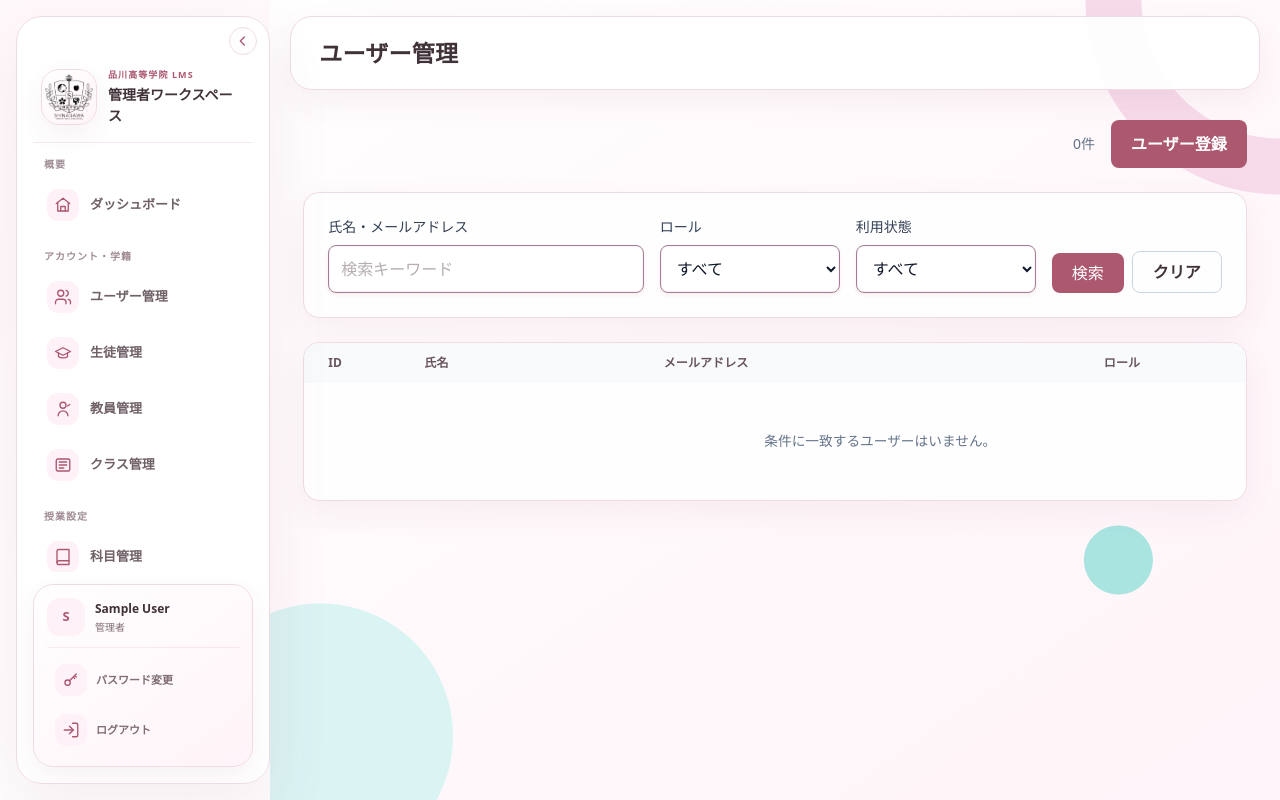
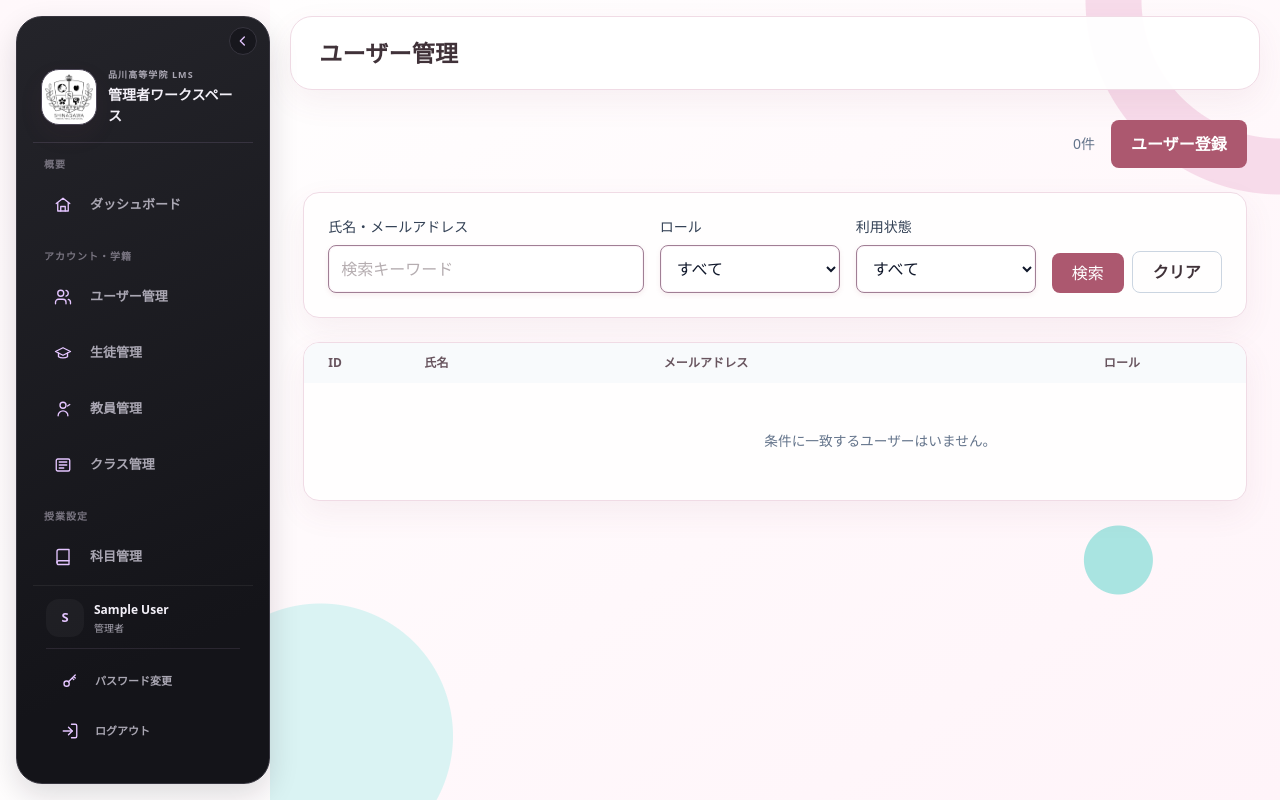
Before and after one commit to takuya0521/shinagawa-lms, a Laravel app: template resources/views/admin/users/index.blade.php in a window 1280 px wide. Run offline with Laravel 12, Linux system fonts and the light colour scheme; the template is opened without the code that fills it, so the values that code supplies are empty; the visitor is signed in with stand-in values (Sample User, id 1); style sheets or scripts are compiled from the project's sources; parts of the project's set-up code (start-up, migrations or seed data) failed here and were passed over.

Commit message:
fix: サイドバー開閉を軽量化し暗色と紫の選択光を再現

```diff
--- a/resources/css/layouts/authenticated.css
+++ b/resources/css/layouts/authenticated.css
@@ -434,11 +434,12 @@ body.is-menu-locked {
 }
 @media (min-width: 1024px) {
     .lms-shell {
-        transition: grid-template-columns 300ms cubic-bezier(.22, 1, .36, 1);
+        transition: none;
     }
     .lms-sidebar {
         padding-top: 48px;
-        transition: padding 300ms ease;
+        transition: none;
+        animation: lms-sidebar-reveal 160ms ease-out;
     }
     .lms-sidebar-toggle {
         position: absolute;
@@ -458,7 +459,7 @@ body.is-menu-locked {
     .lms-sidebar-toggle svg {
         width: 16px;
         height: 16px;
-        transition: transform 300ms ease;
+        transition: transform 160ms ease;
     }
     .lms-brand__text,
     .lms-nav-link > span,
@@ -468,7 +469,7 @@ body.is-menu-locked {
         overflow: hidden;
         max-width: 220px;
         opacity: 1;
-        transition: max-width 300ms ease, opacity 180ms ease;
+        transition: opacity 120ms ease;
     }
     .lms-nav-link > span,
     .lms-sidebar-actions a > span,
@@ -540,3 +541,74 @@ body.is-menu-locked {
         padding: 10px 2px;
     }
 }
+
+/* 参考画像のチャコール背景と紫の選択光。 */
+.lms-sidebar {
+    --lms-text: #f3f0f8;
+    --lms-muted: #aaa7b3;
+    --lms-muted-light: #797581;
+    --lms-sidebar-text: #aaa7b3;
+    --lms-primary: #ae50f5;
+    --lms-primary-dark: #e4c5ff;
+    --lms-primary-soft: transparent;
+    --lms-border: #36343e;
+    --lms-surface: #17171d;
+    background: linear-gradient(155deg, #24242a, #141419 80%);
+    border-color: #36343e;
+    box-shadow: 0 12px 30px #14101924;
+}
+.lms-sidebar .lms-brand__logo-frame {
+    background: #fff;
+    border-color: #4c4656;
+}
+.lms-sidebar .lms-brand__text small {
+    color: #aaa7b3;
+}
+.lms-sidebar .lms-sidebar__footer {
+    background: transparent;
+    box-shadow: none;
+    border: 0;
+    border-top: 1px solid #ffffff10;
+    border-radius: 0;
+}
+.lms-sidebar .lms-sidebar-user__avatar {
+    background: #ffffff0a;
+}
+.lms-sidebar .lms-nav-link {
+    border-color: transparent;
+    border-radius: 10px;
+}
+.lms-sidebar .lms-nav-link:hover {
+    color: #f5edff;
+    background: #ffffff06;
+}
+.lms-sidebar .lms-nav-link.is-active {
+    color: #faf5ff;
+    background: linear-gradient(90deg, #a244e52b, #a244e50c 65%, transparent);
+    border-color: transparent;
+    box-shadow: none;
+}
+.lms-sidebar .lms-nav-link.is-active::before {
+    left: 0;
+    top: 10px;
+    bottom: 10px;
+    width: 3px;
+    opacity: 1;
+    background: #bf60ff;
+    box-shadow: 0 0 7px #b443ff, 0 0 17px #b443ff99;
+}
+.lms-sidebar .lms-nav-link.is-active .lms-nav-icon {
+    color: #faf5ff;
+    filter: drop-shadow(0 0 5px #b443ff88);
+}
+.lms-sidebar .lms-nav-link > .lms-nav-icon,
+.lms-sidebar .lms-sidebar-actions .lms-nav-icon {
+    background: transparent;
+}
+@keyframes lms-sidebar-reveal {
+    from { clip-path: inset(0 55% 0 0 round 24px); }
+    to { clip-path: inset(0 0 0 0 round 24px); }
+}
+@media (prefers-reduced-motion: reduce) {
+    .lms-sidebar { animation: none; }
+}
```
